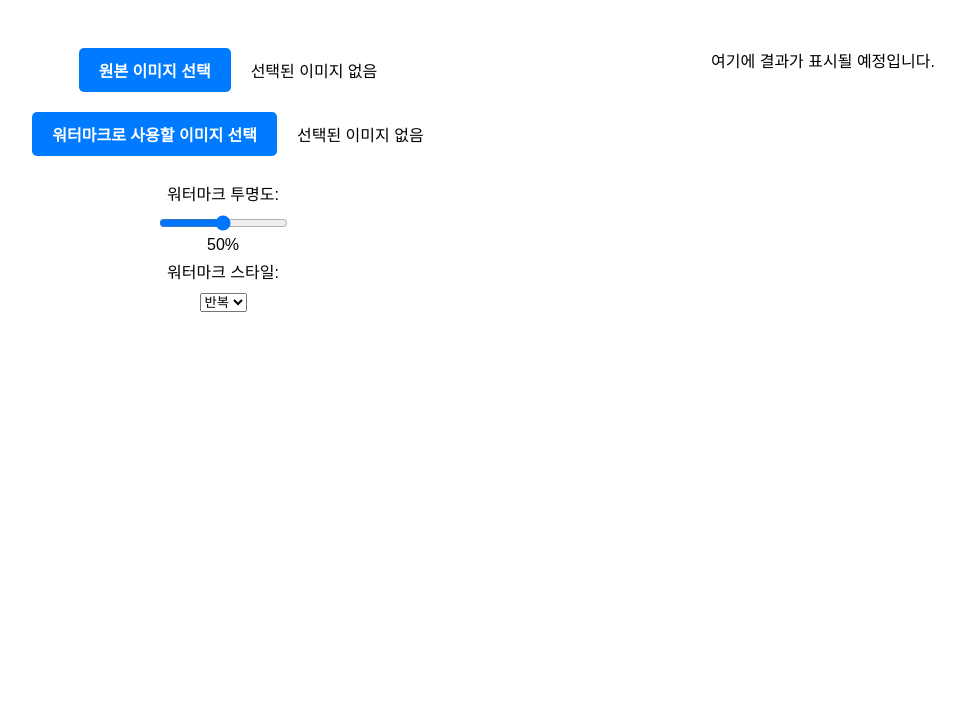
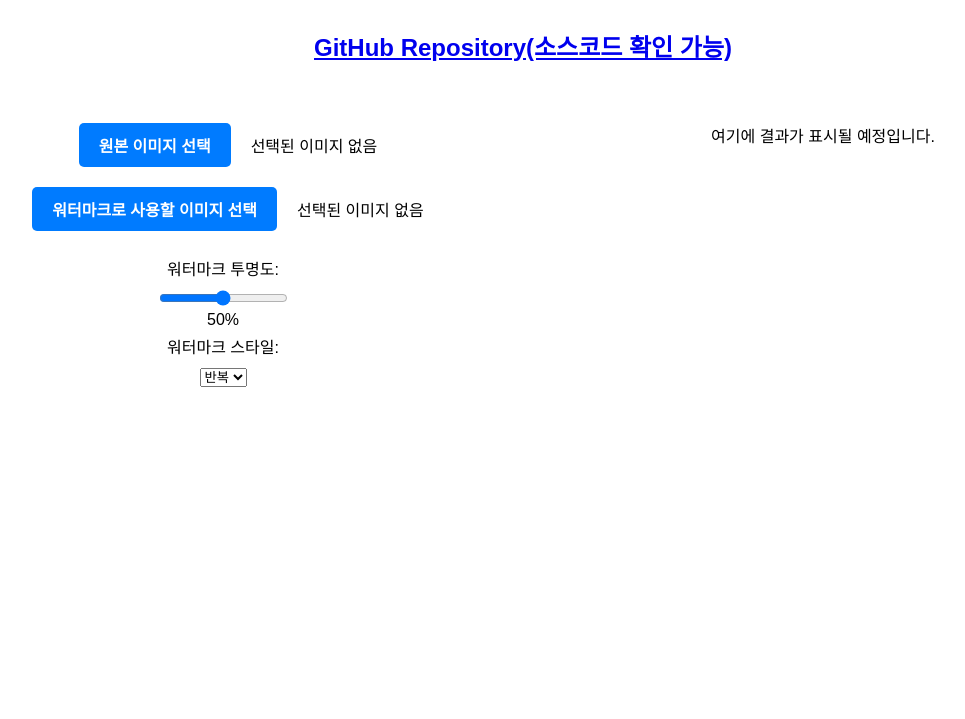
Before and after one commit to watermark123/watermark123.github.io, a plain HTML site: page index.html in a window 1280 px wide. Shown: the part 81-800 px from the top of the page, without its empty margins (117-1082 px from the left). Drawn offline with Linux system fonts and the light colour scheme.

Commit message:
Update index.html

```diff
--- a/index.html
+++ b/index.html
@@ -129,6 +129,7 @@
 
 <body>
 	<h1>워터마크 넣어드림</h1>
+	<h2><a href="https://github.com/watermark123/watermark123.github.io">GitHub Repository(소스코드 확인 가능)</a></h2>
 	<div class="container">
 		<div class="controls">
 			<div>
```
